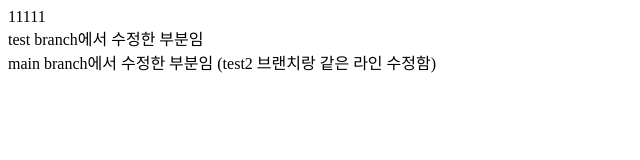
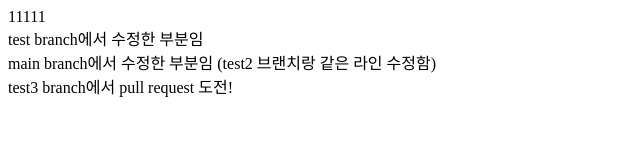
Before and after one commit to sean-spreatics/kdt3rd-branch, a plain HTML site: page index.html in a window 1280 px wide. Shown: the whole page, without its empty margins (0-640 px from the left). Drawn offline with Linux system fonts and the light colour scheme.

Commit message:
test3에서 코드 수정

```diff
--- a/index.html
+++ b/index.html
@@ -10,5 +10,6 @@
     <div>11111</div>
     <div>test branch에서 수정한 부분임</div>
     <div>main branch에서 수정한 부분임 (test2 브랜치랑 같은 라인 수정함)</div>
+    <div>test3 branch에서 pull request 도전!</div>
   </body>
 </html>
```
